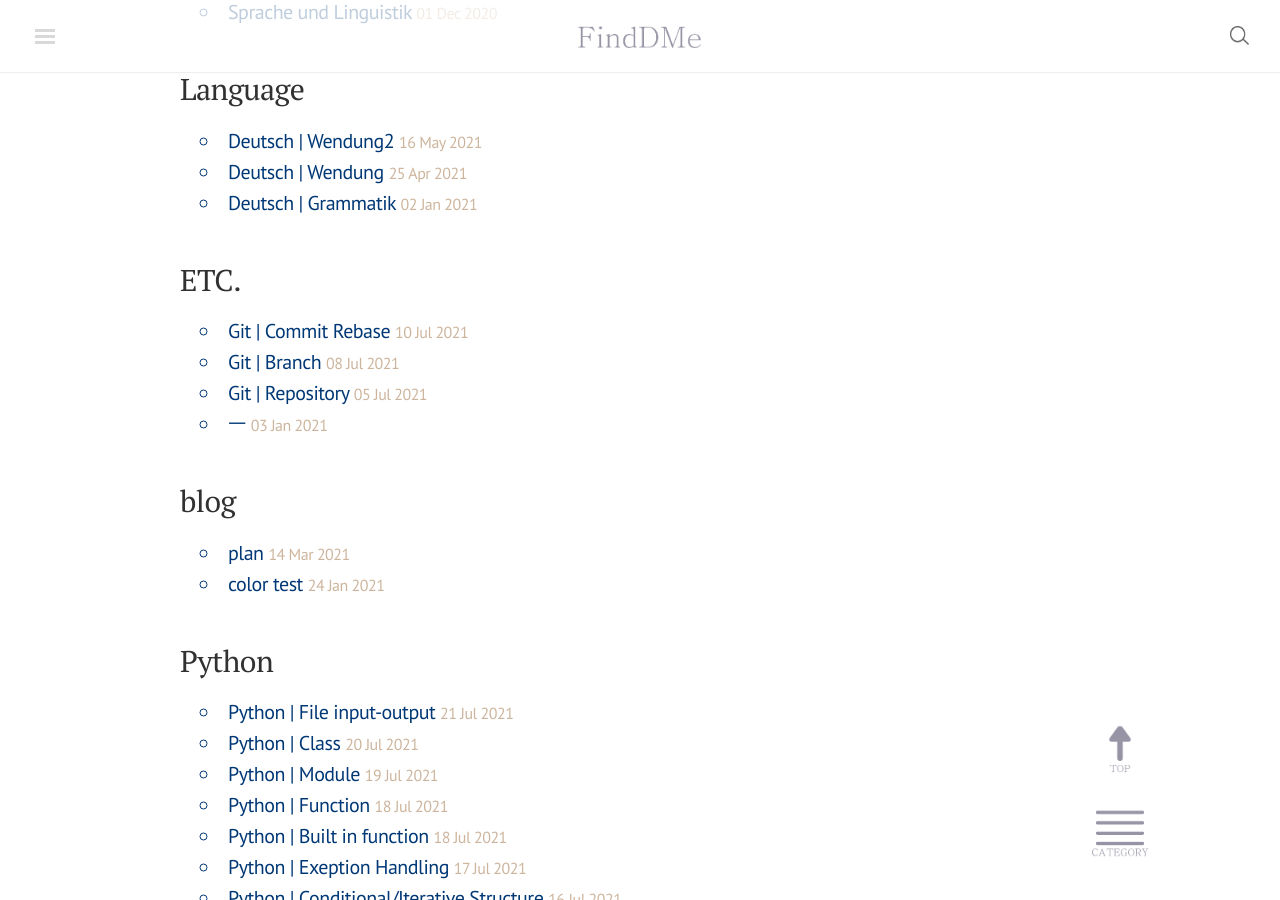
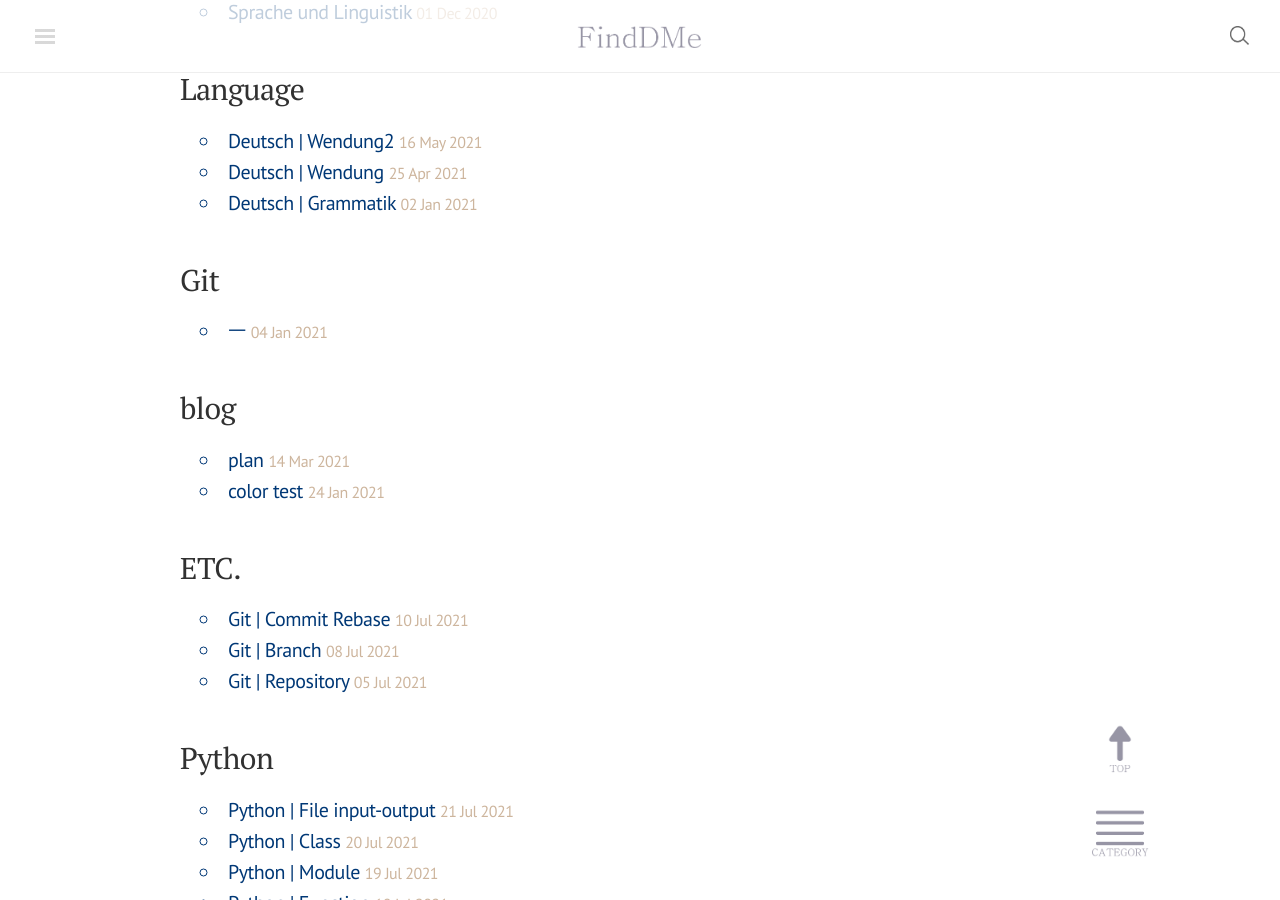
Before and after one commit to finddme/finddme.github.io, a Jekyll site: the page built from index.html, in a window 1280 px wide and 900 px high, scrolled down 2484 px. Built offline with Jekyll 4.4.1, drawn with Linux system fonts in a browser that asks for light colours; nearby versions of some CDN libraries; comment, search, counter and statistics services are not loaded.

Commit message:
Update and rename 2021-01-03-Rearrangecategories3.md to 2021-01-04-Rearrangecategories3.md

```diff
--- a/_posts/2021-01-03-Rearrangecategories3.md
+++ b/_posts/2021-01-04-Rearrangecategories3.md
@@ -1,7 +1,7 @@
 ---
 title: ㅡ
-category: ETC.
-tag: ETC.
+category: Git
+tag: Git
 ---
 
 카테고리정렬
```
